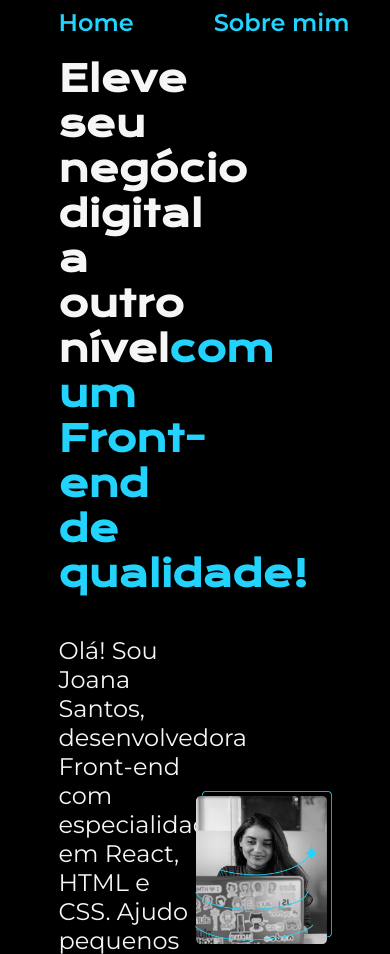
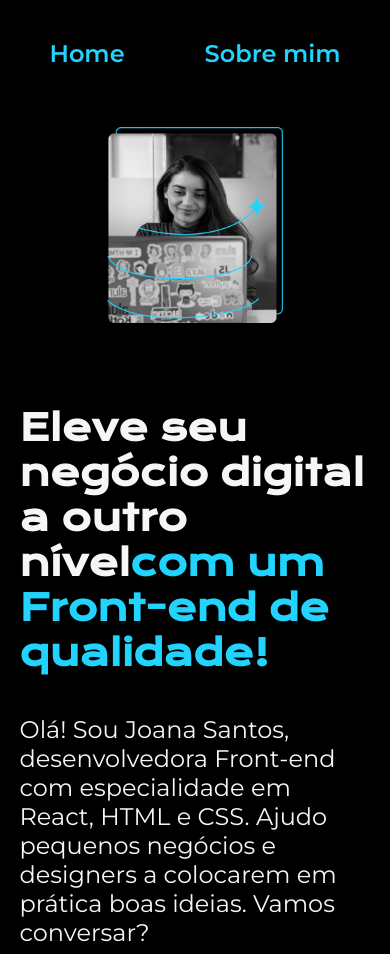
Before and after one commit to pauloroberto3/Modelo-portifolio-HTML-e-CSS-Alura, a plain HTML site: page index.html in a window 390 px wide. Shown: the top 954 px of the page. Drawn offline with nearby package versions, Linux system fonts and the light colour scheme.

Commit message:
Responsividade do Home

```diff
--- a/css/style.css
+++ b/css/style.css
@@ -38,6 +38,7 @@ body{
     display: flex;
     align-items: center;
     justify-content: space-between;
+    gap: 82px;
 }
 .apresentacao__conteudo{
     width: 50%;
@@ -85,7 +86,7 @@ body{
     color: var(--cor-secundaria);
     font-family: var(--fonte-secundaria);
 }
-.apresentacao__links__link:hover{
+.apresentacao__links__navegacao:hover{
     background-color: var(--cor-hover);
 }
 .apresentacao__imagem{
@@ -100,3 +101,23 @@ body{
     font-size: 1.5rem;
     font-weight: 400;
 }
+
+@media (max-width: 1200px){
+
+    .cabecalho{
+        padding: 10%;
+    }
+
+    .cabecalho__menu{
+        justify-content: center;
+    }
+
+    .apresentacao{
+        flex-direction: column-reverse;
+        padding: 5%;
+    }
+
+    .apresentacao__conteudo{
+        width: auto;
+    }
+}
```
